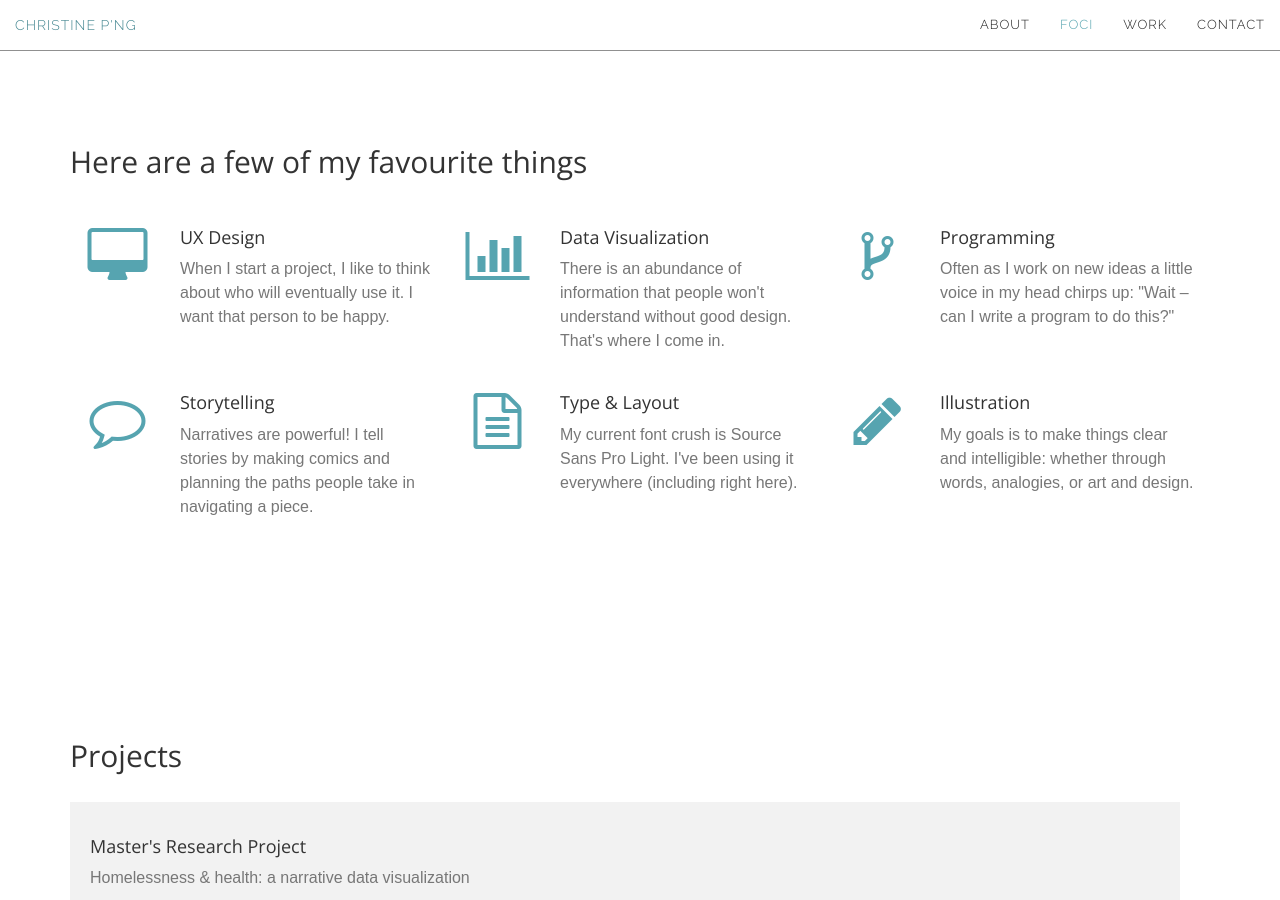
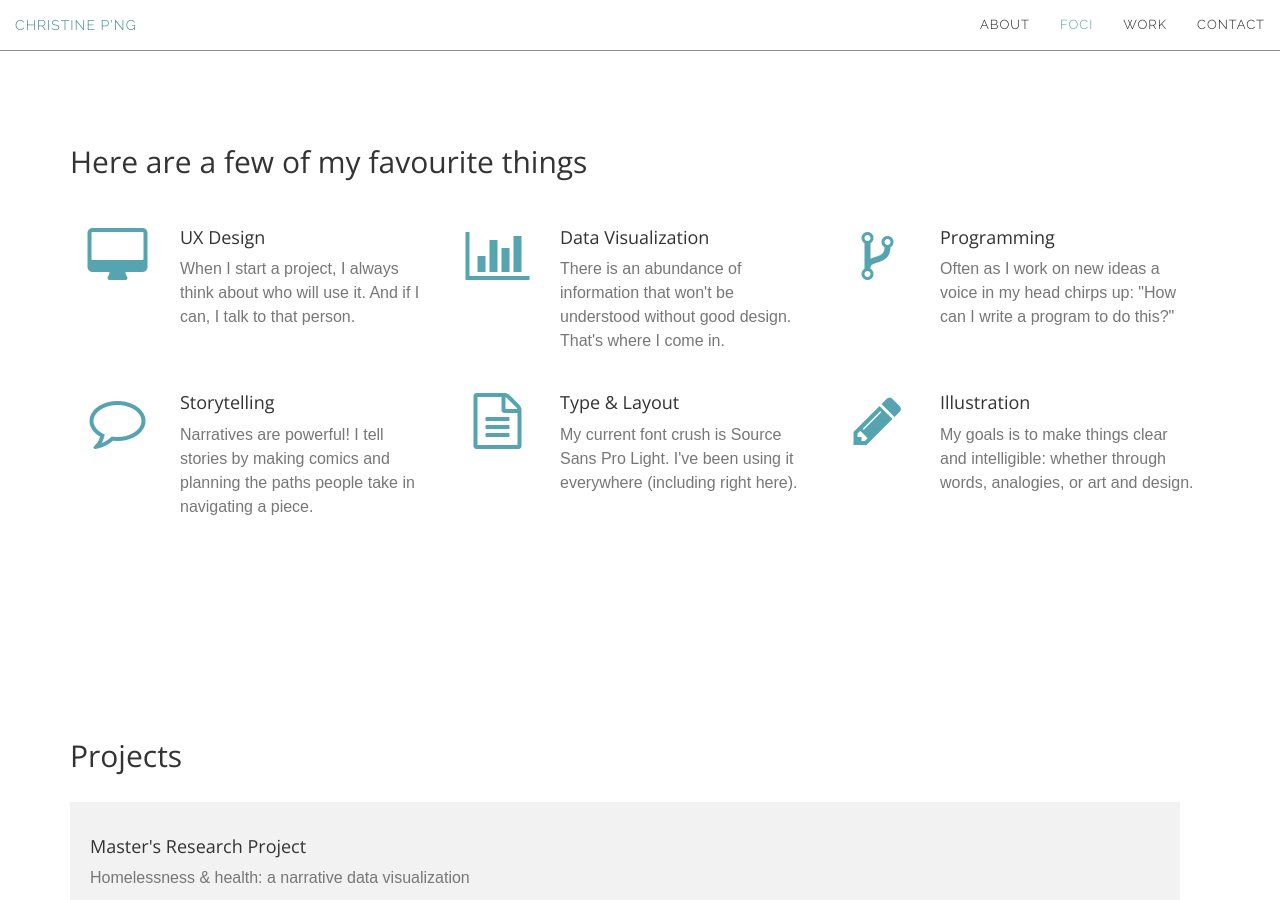
Before and after one commit to chspng/christinepng.ca, a Jekyll site: the page built from index.html, in a window 1280 px wide and 900 px high, scrolled down 1751 px. Built offline with Jekyll 4.4.1, drawn with Linux system fonts in a browser that asks for light colours.

Commit message:
minor text edits

```diff
--- a/_includes/foci.html
+++ b/_includes/foci.html
@@ -17,7 +17,7 @@
 			<div class="col-md-3 col-sm-5">
 				<div class="service-box">
 					<h4>UX Design</h4>
-					<p class="text-muted">When I start a project, I like to think about who will eventually use it. I want that person to be happy.</p>
+					<p class="text-muted">When I start a project, I always think about who will use it. And if I can, I talk to that person.</p>
 					<br>
 				</div>
 			</div>
@@ -28,7 +28,7 @@
 			<div class="col-md-3 col-sm-5">
 				<div class="service-box">
 					<h4>Data Visualization</h4>
-					<p class="text-muted">There is an abundance of information that people won't understand without good design. That's where I come in.</p>
+					<p class="text-muted">There is an abundance of information that won't be understood without good design. That's where I come in.</p>
 					<br>
 				</div>
 			</div>
@@ -39,7 +39,7 @@
 			<div class="col-md-3 col-sm-5">
 				<div class="service-box">
 					<h4>Programming</h4>
-					<p class="text-muted">Often as I work on new ideas a little voice in my head chirps up: "Wait – can I write a program to do this?"</p>
+					<p class="text-muted">Often as I work on new ideas a voice in my head chirps up: "How can I write a program to do this?"</p>
 					<br>
 				</div>
 			</div>
```
